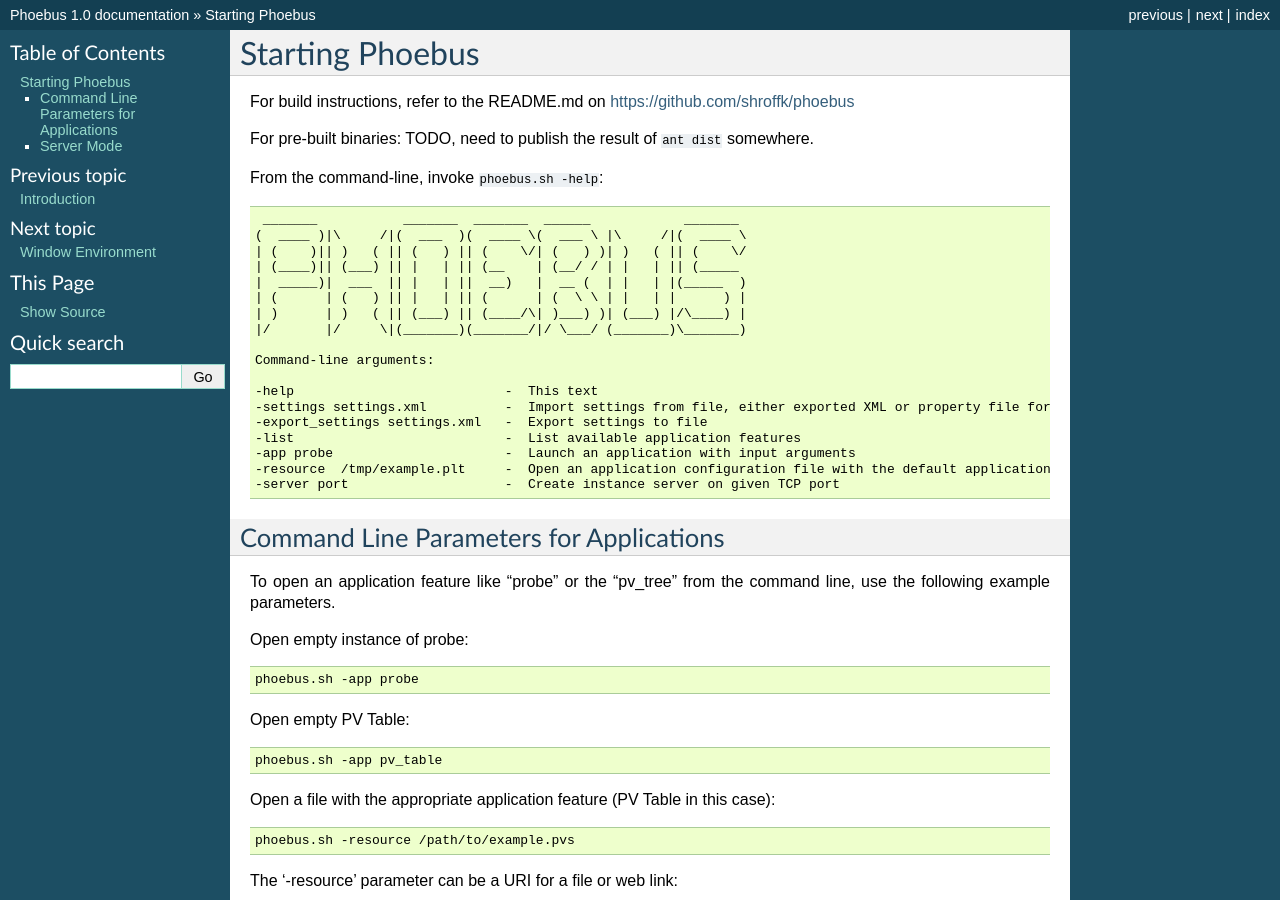
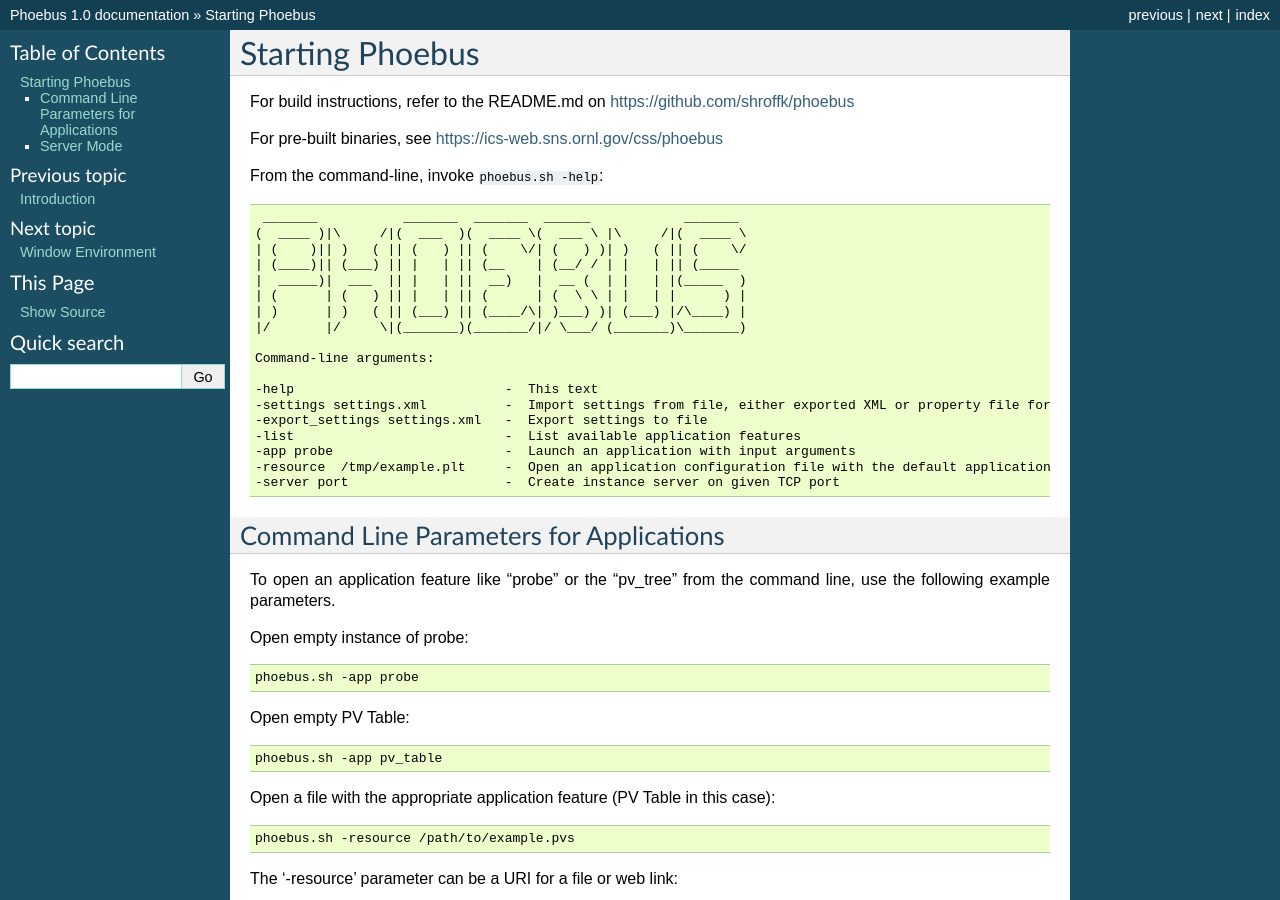
Before and after one commit to kasemir/phoebus-doc, a Sphinx documentation site: the page built from source/running.rst, in a window 1280 px wide and 900 px high. Built offline with Sphinx 7.4.7, drawn with Linux system fonts in a browser that asks for light colours.

Commit message:
Dist. download link

```diff
--- a/source/running.rst
+++ b/source/running.rst
@@ -3,8 +3,7 @@
 
 For build instructions, refer to the README.md on https://github.com/shroffk/phoebus
 
-For pre-built binaries:
-TODO, need to publish the result of ``ant dist`` somewhere.
+For pre-built binaries, see https://ics-web.sns.ornl.gov/css/phoebus
 
 From the command-line, invoke ``phoebus.sh -help``::
 
```
